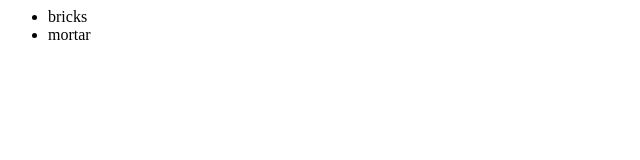
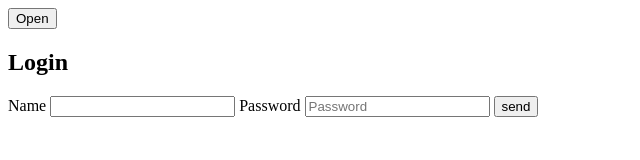
Before and after one commit to mijaworski/fronter, a plain HTML site: page index.html in a window 1280 px wide. Shown: the whole page, without its empty margins (0-640 px from the left). Drawn offline with Linux system fonts and the light colour scheme.

Commit message:
djdaijdi

```diff
--- a/index.html
+++ b/index.html
@@ -1,10 +1,21 @@
 <html>
+
 <body>
-    <div>
-    <ul>
-        <li>bricks</li>
-        <li>mortar</li>
-    </ul>
-    </div>
+    <button id="btn">Open</button>
+    <section>
+        <form id="loginfrom" action="t2.html">
+            <h2>Login</h2>
+            <label for="name">Name</label>
+            <input type="text" id="name" place="Your name">
+            <label for="pw">Password</label>
+            <input type="password" id="pw" placeholder="Password">
+            <input type="submit" value="send">
+        </form>
+    </section>
+    <script>
+        btn.addEventListener("click", () => loginform.classList.toggle("show"))
+
+    </script>
 </body>
+
 </html>
```
